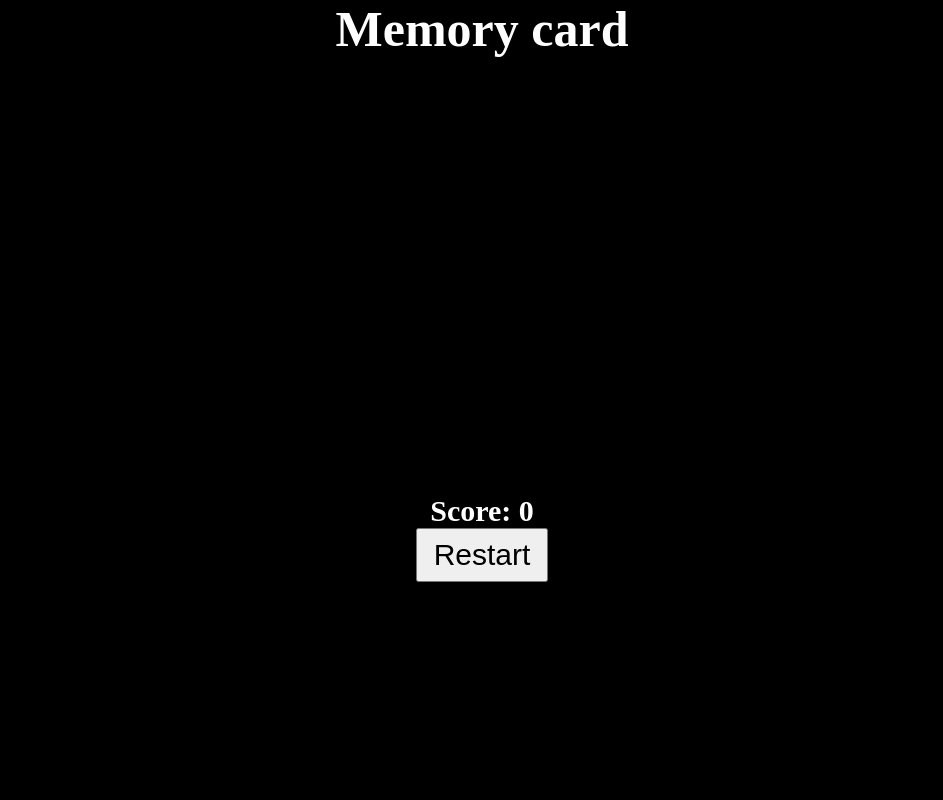
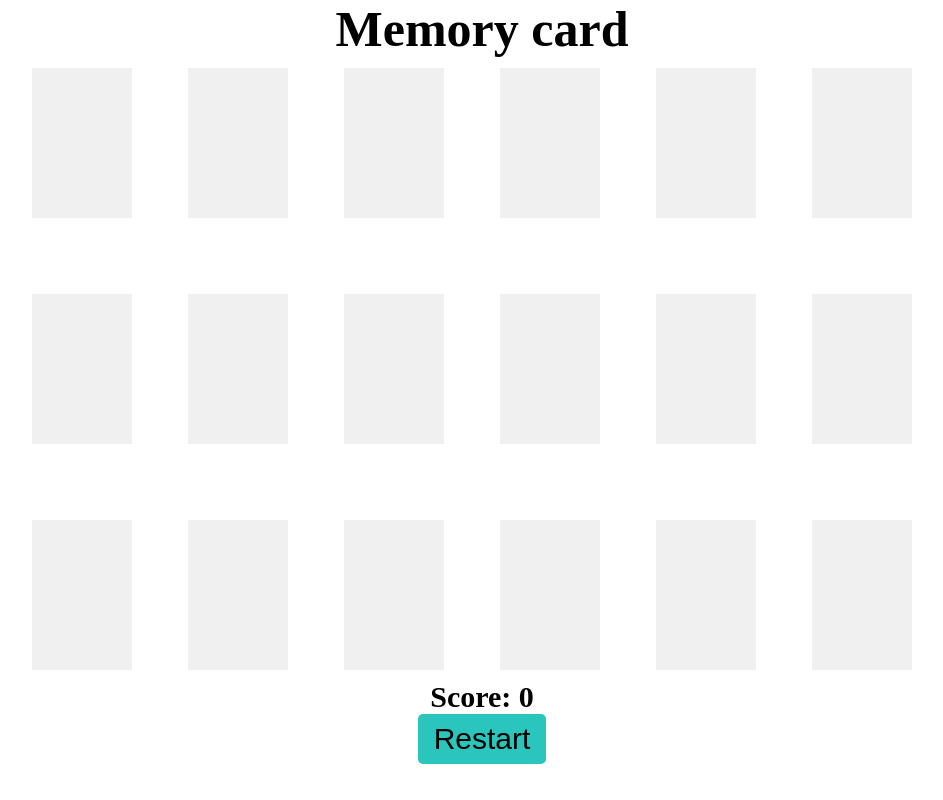
Before and after one commit to nkwenuinadine/flipper-game, a website built with Vite: page index.html in a window 1280 px wide. Both pictures are taken after a click on the button "Restart". Shown: the whole page, without its empty margins (158-1101 px from the left). Built offline with nearby package versions, Linux system fonts and the light colour scheme; files whose address does not match are found by name.

Commit message:
commit my project done

```diff
--- a/src/main.js
+++ b/src/main.js
@@ -1,110 +1,140 @@
-import './style.css'
 
-const gridContainer = document.getElementById('grid-container')
+import './style.css';
 
-let cards = []
-let firstCard, secondCard
-let lockBoard = false
-let score = 0
-
+document.addEventListener('DOMContentLoaded', function() {
     document.querySelector('#app').innerHTML = `
         <h1>Memory card</h1>
-  <div class="grid-container"></div>
+        <div id="grid-container"></div>
         <p>Score: <span class="score"></span></p>
          <div class="action">
-    <button onclick="restart">Restart</button>
+            <button id="restart-btn">Restart</button>
         </div>
-`
+    `;
 
+    let cards = [
+        { name: 'card1', image: 'image/apple.png' },
+        { name: 'card2', image: 'image/banana.png' },
+        { name: 'card3', image: 'image/mellong.png' },
+        { name: 'card4', image: 'image/peper.png' },
+        { name: 'card5', image: 'image/onion.png' },
+        { name: 'card6', image: 'image/tomat.png' },
+        { name: 'card7', image: 'image/series.png' },
+        { name: 'card8', image: 'image/orange.png' },
+        { name: 'card9', image: 'image/corn.png' },
+        // Add more card objects with different names and images
+        { name: 'card1', image: 'image/apple.png' },
+        { name: 'card2', image: 'image/banana.png' },
+        { name: 'card3', image: 'image/mellong.png' },
+        { name: 'card4', image: 'image/peper.png' },
+        { name: 'card5', image: 'image/onion.png' },
+        { name: 'card6', image: 'image/tomat.png' },
+        { name: 'card7', image: 'image/series.png' },
+        { name: 'card8', image: 'image/orange.png' },
+        { name: 'card9', image: 'image/corn.png' },
+        // Duplicate cards for the matching game
+    ];
 
-document.querySelector('.score').textContent = score
+    let firstCard, secondCard;
+    let lockBoard = false;
+    let score = 0;
 
-fetch('./data/cards.json')
-  .then((res) => res.json())
-  .then(data => {
-    cards = [...data, ...data]
-})
+    document.querySelector(".score").textContent = score;
 
-function reshuffleCard (){
-    let currentIndex = cards.length,
-    randonIndex,
-    temporaryValue
-    while(currentIndex !==0){
-        randonIndex = Math.floor(Math.random() * currentIndex)
-        currentIndex -= 1
-        temporaryValue = cards[currentIndex]
-        cards[currentIndex] = cards[randonIndex]
-        cards[randonIndex] = temporaryValue
+    function reshuffleCards() {
+        let currentIndex = cards.length;
+        let randomIndex, temporaryValue;
+        while (currentIndex !== 0) {
+            randomIndex = Math.floor(Math.random() * currentIndex);
+            currentIndex -= 1;
+            temporaryValue = cards[currentIndex];
+            cards[currentIndex] = cards[randomIndex];
+            cards[randomIndex] = temporaryValue;
         }
     }
 
-function generatecards(){
-    const cardElement = document.createElement('div')
+    function generateCards() {
+        const gridContainer = document.getElementById("grid-container");
+        gridContainer.innerHTML = '';
+
         for (let card of cards) {
-        cardElement.classList.add('cards')
-        cardElement.setAttribute('data-name', card.name)
-        cardElement.innerHTML =`
+            const cardElement = document.createElement("div");
+            gridContainer.appendChild(cardElement);
+
+            cardElement.classList.add("cards");
+            cardElement.setAttribute("data-name", card.name);
+            cardElement.innerHTML = `
                 <div class="front">
                     <img src="${card.image}" class="front-image">
                 </div>
                 <div class="back"></div>
-       `
-       gridContainer.appendChild(cardElement)
-       cardElement.addEventListener('click',)
+            `;
+
+            cardElement.addEventListener("click", flipCard);
         }
     }
 
-function flipcard() {
-   if(lockBoard) return
-   if(this === firstCard) return
 
-   this.classList.add('flipped')
+    function flipCard() {
+        if (lockBoard) return;
+        if (this === firstCard) return;
 
-   if(!firstCard) {
-    firstCard = this
-    return
+        this.classList.add("flipped");
+
+        if (!firstCard) {
+            firstCard = this;
+            return;
         }
 
-   secondCard = this
-   score++
-   document.querySelector('.score').textContent = score
-   lockBoard = true
+        secondCard = this;
+        lockBoard = true;
 
-   checkForMatch()
+        checkForMatch();
     }
 
     function checkForMatch() {
-    let isMatch = firstCard.dataset.name === secondCard.dataset.name
-
-    isMatch ? disableCards() : unflipCards()
+        let isMatch = firstCard.dataset.name === secondCard.dataset.name;
+        if (isMatch) {
+            disableCards();
+            score++;  // Increment score only if cards match
+            document.querySelector(".score").textContent = score;
+        } else {
+            unflipCards();
+        }
     }
 
     function disableCards() {
-    firstCard.removeEventListener('click', flipcard)
-    secondCard.removeEventListener('click', flipcard)
-
-    resetBoard()
+        firstCard.removeEventListener("click", flipCard);
+        secondCard.removeEventListener("click", flipCard);
+        resetBoard();
     }
 
     function unflipCards() {
-    setTimeout(() =>{
-        firstCard.classList.remove('flipped')
-        secondCard.classList.remove('flipped')
-        resetBoard()
-    }, 1000)
+        setTimeout(() => {
+            firstCard.classList.remove("flipped");
+            secondCard.classList.remove("flipped");
+            resetBoard();
+        }, 1000);
     }
 
     function resetBoard() {
-    firstCard = null
-    secondCard = null
-    lockBoard = false
+        firstCard = null;
+        secondCard = null;
+        lockBoard = false;
     }
 
     function restart() {
-    resetBoard()
-    shuffleCards()
-    score = 0
-    document.querySelector('.score').textContent = score
-    gridContainer.innerHTML = ""
-    generatecards()
+        resetBoard();
+        reshuffleCards();
+        score = 0;
+        document.querySelector(".score").textContent = score;
+        const gridContainer = document.getElementById("grid-container");
+        gridContainer.innerHTML = "";
+        generateCards();
     }
+
+    document.querySelector('#restart-btn').addEventListener('click', restart);
+
+    generateCards();
+    reshuffleCards();
+
+});
--- a/src/style.css
+++ b/src/style.css
@@ -8,8 +8,7 @@
 body {
   width: 100vw;
   height: 100vh;
-  background-color: black;
-  color: white;
+
 }
 
 h1 {
@@ -29,12 +28,18 @@ p {
   justify-content: center;
 }
 
+button {
+  background-color: #2ac5bd;
+  border: none;
+  border-radius: 5px;
+}
+
 .action button {
   padding: 8px 16px;
   font-size: 30px;
 }
 
-.grid-container {
+#grid-container {
   display: grid;
   justify-content: center;
   gap: 16px;
@@ -46,7 +51,7 @@ p {
   width: 140px;
   border-radius: 10px;
   height: calc(140px / 2 * 3);
-  background-color: white;
+  background-color: #242323;
   position: relative;
   transform-style: preserve-3d;
   transform: all 0.5s ease-in-out;
@@ -79,15 +84,39 @@ p {
   transform: rotateY(180deg);
 }
 
+
+
+.cards {
+  width: 100px;
+  height: 150px;
+  perspective: 1000px;
+  margin: 10px;
+  display: inline-block;
+}
+
+.cards .front,
 .cards .back {
-  /* background-image: ; */
+  width: 100%;
+  height: 100%;
+  position: absolute;
   backface-visibility: hidden;
-  background-position: center center;
-  background-size: cover;
+  transition: transform 0.5s;
+}
+
+.cards .front {
+  transform: rotateY(180deg);
+}
+
+.cards .back {
+  background-color: #f0f0f0;
 }
 
 
 
+.cards.flipped .back {
+  transform: rotateY(180deg);
+}
+
 @media screen and  (width: 768px) {
 
 }
```
Also changed, not shown: image/apple.png (added), image/banana.png (added), image/corn.png (added), image/mellong.png (added), image/onion.png (added), image/orange.png (added), image/pattern.jpeg (added), image/peper.png (added), image/series.png (added), image/tomat.png (added). Lines whose indentation alone changed are shown as unchanged.
